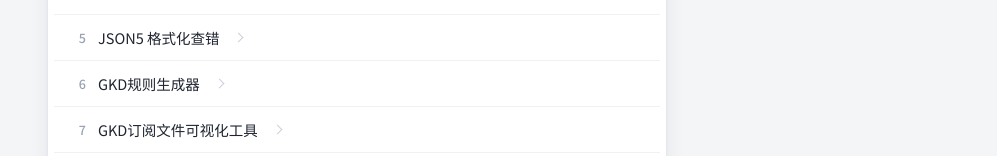
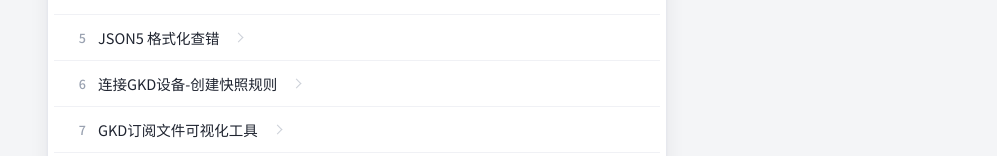
Before and after one commit to lhj1618GitHub/html, a plain HTML site: page index.html in a window 1280 px wide. Shown: the part 283-439 px from the top of the page, without its empty margins (283-1280 px from the left). Drawn offline with Linux system fonts and the light colour scheme.

Commit message:
Update index.html

```diff
--- a/index.html
+++ b/index.html
@@ -196,7 +196,7 @@
             <li><a href="./Tool/LiTT.html" target="_blank" rel="noopener">李跳跳自定义规则工具</a></li>
             <li><a href="./Tool/李跳跳进阶指南.html" target="_blank" rel="noopener">李跳跳进阶指南</a></li>
             <li><a href="./Tool/json5.html" target="_blank" rel="noopener">JSON5 格式化查错</a></li>
-            <li><a href="./Tool/GKD-Rules.html" target="_blank" rel="noopener">GKD规则生成器</a></li>
+            <li><a href="http://127.0.0.1:8888/" target="_blank" rel="noopener">连接GKD设备-创建快照规则</a></li>
             <li><a href="./Tool/GKD-TOOL.html" target="_blank" rel="noopener">GKD订阅文件可视化工具</a></li>
             <li><a href="./Tool/GitHub项目版本检测&下载.html" target="_blank" rel="noopener">GitHub项目版本检测和下载</a></li>
              <li><a href="./Tool/html-url.html" target="_blank" rel="noopener">将html发布成网站-GitHub Pages</a></li>
```
